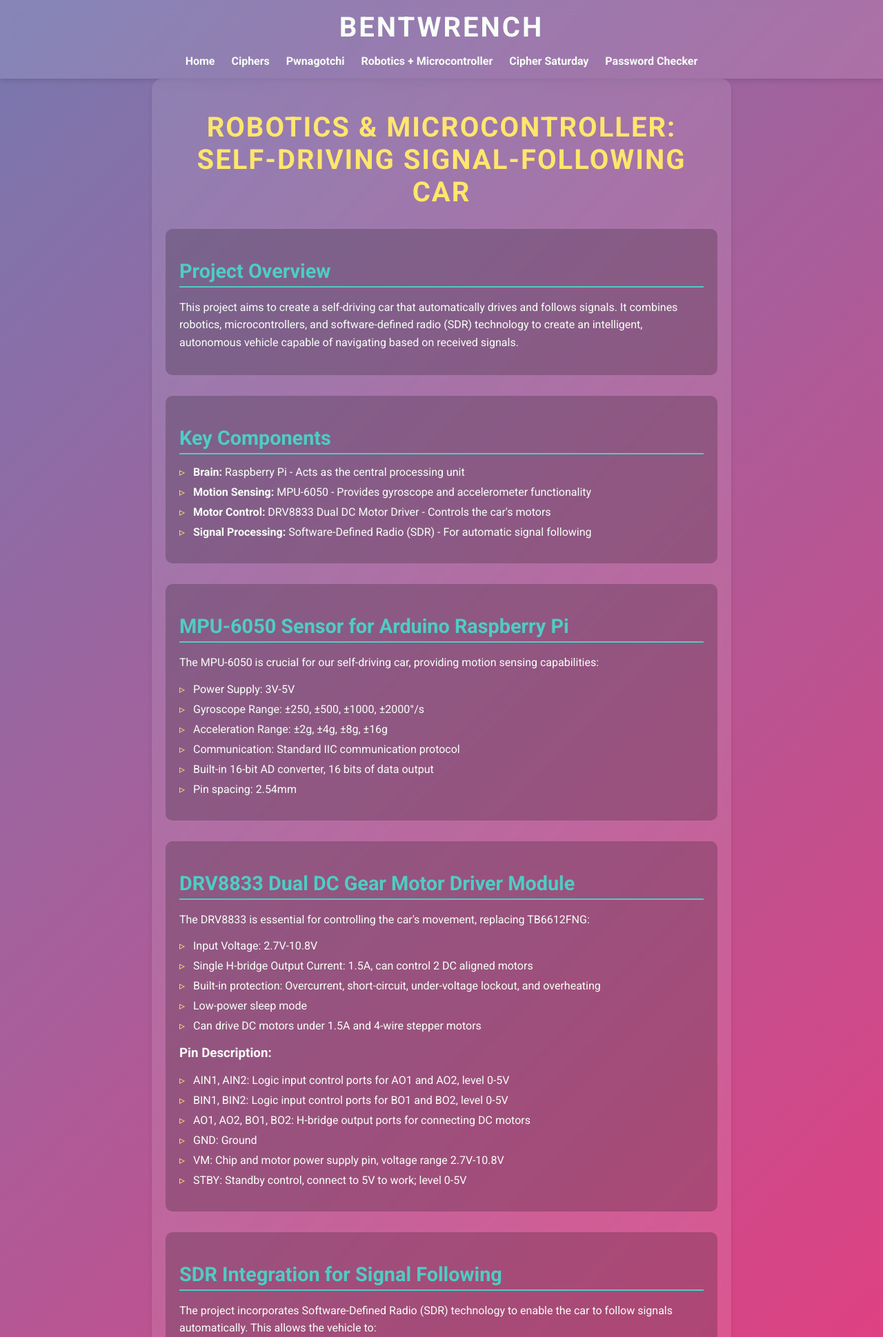
After one commit to b3ntwr3nch/flaskwebsite, a Flask app: page /robotics_microcontroller in a window 1280 px wide. The commit adds this page. Shown: the top 1939 px of the page at 69% size. Run offline with Flask 3, Linux system fonts and the light colour scheme; parts of the project's set-up code (start-up, migrations or seed data) failed here and were passed over.

Commit message:
Initial commit

```diff
--- a/app.py
+++ b/app.py
@@ -5,12 +5,36 @@
 from nltk.corpus import words
 import random
 from flask import Flask, render_template, request, jsonify, redirect, url_for
-from google.cloud import firestore
 
-nltk.download('words', quiet=True)
+class MockDatabase:
+    def collection(self, name):
+        return self
 
+    def document(self, doc_id):
+        return self
+
+    def set(self, data):
+        pass
+
+    def get(self):
+        return self
+
+    def to_dict(self):
+        return {}
+
+if os.getenv('FLASK_ENV') == 'production':
+    from google.cloud import firestore
+    db = firestore.Client()
+else:
+    db = MockDatabase()
+
+if os.getenv('GAE_ENV', '').startswith('standard'):
+    nltk.data.path.append("/tmp")
+    nltk.download('words', download_dir="/tmp")
+else:
+
+    nltk.download('words', quiet=True)
 app = Flask(__name__)
-db = firestore.Client()
 
 def rot13_cipher(text, key=None, decode=False):
     return text.translate(str.maketrans(
@@ -68,7 +92,6 @@
         return "Invalid number of rails. Must be at least 2."
 
     if not decode:
-        # Encryption
         fence = [[None for _ in range(len(text))] for _ in range(rails)]
         rail = 0
         direction = 1
@@ -79,7 +102,6 @@
                 direction *= -1
         return ''.join(char for rail in fence for char in rail if char is not None)
     else:
-        # Decryption
         fence = [[None for _ in range(len(text))] for _ in range(rails)]
         rail = 0
         direction = 1
@@ -110,13 +132,11 @@
     key_order = sorted(range(len(key)), key=lambda k: key[k])
 
     if not decode:
-        # Encryption
         cols = [''] * len(key)
         for i, char in enumerate(text):
             cols[key_order[i % len(key)]] += char
         return ''.join(cols)
     else:
-        # Decryption
         cols = [''] * len(key)
         rows, remainder = divmod(len(text), len(key))
         for i in range(len(key)):
@@ -155,11 +175,8 @@
     i = 0
     for char in text:
         if char.isalpha():
-            # Determine the shift
             shift = key_as_int[i % key_length]
-            # Determine the ASCII offset (65 for uppercase, 97 for lowercase)
             ascii_offset = 65 if char.isupper() else 97
-            # Apply the cipher
             if decode:
                 result += chr((ord(char) - ascii_offset - shift) % 26 + ascii_offset)
             else:
@@ -302,20 +319,19 @@
         return render_template('ciphers.html', keys=keys, descriptions=descriptions, results=results)
 
 
-# Placeholder routes for future pages
 @app.route('/pwnagotchi')
 def pwnagotchi():
     return render_template('pwnagotchi.html')
 
 
-@app.route('/sdr')
-def sdr():
-    return render_template('sdr.html')
+@app.route('/robotics_microcontroller')
+def robotics_microcontroller():
+    return render_template('robotics_microcontroller.html')
 
 
-@app.route('/audio_cipher')
-def audio_cipher():
-    return render_template('audio_cipher.html')
+@app.route('/cipher_saturday')
+def cipher_saturday():
+    return render_template('cipher_saturday.html')
 
 
 import math
@@ -330,7 +346,6 @@
     return len(password) * math.log2(94)  # Assuming 94 printable ASCII characters
 
 def estimate_crack_time(entropy):
-    # Assuming 1 billion guesses per second
     guesses = 2 ** entropy
     seconds = guesses / 1_000_000_000
 
@@ -474,4 +489,5 @@
     return render_template('password_checker.html')
 
 if __name__ == '__main__':
-    app.run(host='0.0.0.0', port=8888)
+    port = int(os.environ.get("PORT", 8888))
+    app.run(host='127.0.0.1', port=port, debug=True)
--- a/requirements.txt
+++ b/requirements.txt
@@ -7,3 +7,4 @@
 Werkzeug==3.0.3
 google-cloud-firestore==2.3.3
 gunicorn==20.1.0
+nltk==3.6.2
--- a/static/styles.css
+++ b/static/styles.css
@@ -111,7 +111,6 @@
   transform: scale(1.05);
 }
 
-/* Cipher Styles */
 .cipher-block {
   background-color: rgba(255, 255, 255, 0.1);
   border: 2px solid var(--secondary-color);
@@ -234,7 +233,6 @@
   animation: shine 3s infinite;
 }
 
-/* Customer Support Styles */
 .customer-support {
   text-align: center;
   margin-top: 2rem;
@@ -348,7 +346,6 @@
   color: #ff4444;
 }
 
-/* Project Pages Styling (Pwnagotchi, SDR, and Audio Cipher) */
 .project-page, .audio-cipher-page {
   max-width: 800px;
   margin: 0 auto;
@@ -413,7 +410,6 @@
   left: -20px;
 }
 
-/* Specific styling for Pwnagotchi page */
 #ethical-considerations {
   border: 2px solid var(--primary-color);
   padding: 20px;
@@ -425,7 +421,6 @@
   color: var(--primary-color);
 }
 
-/* Specific styling for SDR page */
 #applications ul {
   display: grid;
   grid-template-columns: repeat(auto-fit, minmax(200px, 1fr));
@@ -439,10 +434,9 @@
   text-align: center;
 }
 
-/* Specific styling for Audio Cipher page */
 .video-container {
   position: relative;
-  padding-bottom: 56.25%; /* 16:9 aspect ratio */
+  padding-bottom: 56.25%;
   height: 0;
   overflow: hidden;
 }
@@ -460,7 +454,6 @@
   margin-top: 10px;
 }
 
-/* Footer Styles */
 footer {
   flex-shrink: 0;
   background-color: rgba(0, 0, 0, 0.5);
@@ -481,7 +474,6 @@
   text-decoration: underline;
 }
 
-/* Animations */
 @keyframes gradientBG {
   0% { background-position: 0% 50%; }
   50% { background-position: 100% 50%; }
@@ -510,7 +502,6 @@
   100% { top: 100%; }
 }
 
-/* Project Pages Styling (Pwnagotchi and SDR) */
 .project-page {
   max-width: 800px;
   margin: 0 auto;
@@ -575,7 +566,6 @@
   left: -20px;
 }
 
-/* Specific styling for Pwnagotchi page */
 #ethical-considerations {
   border: 2px solid var(--primary-color);
   padding: 20px;
@@ -587,7 +577,6 @@
   color: var(--primary-color);
 }
 
-/* Specific styling for SDR page */
 #applications ul {
   display: grid;
   grid-template-columns: repeat(auto-fit, minmax(200px, 1fr));
@@ -601,7 +590,6 @@
   text-align: center;
 }
 
-/* Media Queries */
 @media (max-width: 600px) {
   .cipher-inputs {
     flex-direction: column;
@@ -713,7 +701,6 @@
   }
 
 
-/* Audio Cipher Analysis Styles */
 .analysis-nav {
   margin-bottom: 30px;
 }
@@ -753,8 +740,7 @@
   margin-bottom: 40px;
 }
 
-/* Existing styles */
-/* Password Checker Styles */
+
 .password-checker-container {
     max-width: 600px;
     margin: 2rem auto;
--- a/templates/base.html
+++ b/templates/base.html
@@ -17,8 +17,8 @@
                 <li><a href="{{ url_for('home') }}">Home</a></li>
                 <li><a href="{{ url_for('ciphers') }}">Ciphers</a></li>
                 <li><a href="{{ url_for('pwnagotchi') }}">Pwnagotchi</a></li>
-                <li><a href="{{ url_for('sdr') }}">SDR</a></li>
-                <li><a href="{{ url_for('audio_cipher') }}">Audio Cipher</a></li>
+                <li><a href="{{ url_for('robotics_microcontroller') }}">Robotics + Microcontroller</a></li>
+                <li><a href="{{ url_for('cipher_saturday') }}">Cipher Saturday</a></li>
                 <li><a href="{{ url_for('password_checker') }}">Password Checker</a></li>
             </ul>
         </nav>
--- a/templates/ciphers.html
+++ b/templates/ciphers.html
@@ -19,7 +19,7 @@
                 <li><a href="{{ url_for('home') }}">Home</a></li>
                 <li><a href="{{ url_for('ciphers') }}">Ciphers</a></li>
                 <li><a href="{{ url_for('pwnagotchi') }}">Pwnagotchi</a></li>
-                <li><a href="{{ url_for('sdr') }}">SDR</a></li>
+                <li><a href="{{ url_for('robotics_microcontroller') }}">Robotics + Microcontroller</a></li>
             </ul>
         </nav>
     </header>
--- a/templates/index.html
+++ b/templates/index.html
@@ -24,8 +24,8 @@
                 <div class="project-links">
                     <a href="{{ url_for('ciphers') }}" class="project-button">Cipher Tools</a>
                     <a href="{{ url_for('pwnagotchi') }}" class="project-button">Pwnagotchi Project</a>
-                    <a href="{{ url_for('sdr') }}" class="project-button">SDR Project</a>
-                    <a href="{{ url_for('audio_cipher') }}" class="project-button">Audio Cipher</a>
+                    <a href="{{ url_for('robotics_microcontroller') }}" class="project-button">Robotics + Microcontroller Project</a>
+                    <a href="{{ url_for('cipher_saturday') }}" class="project-button">Cipher Saturday</a>
                     <a href="{{ url_for('password_checker') }}" class="project-button">Password Checker</a>
                 </div>
 
--- /dev/null
+++ b/templates/robotics_microcontroller.html
@@ -0,0 +1,109 @@
+{% extends "base.html" %}
+
+{% block title %}Robotics & Microcontroller: Self-Driving Signal-Following Car{% endblock %}
+
+{% block content %}
+<div class="project-page">
+    <h1>Robotics & Microcontroller: Self-Driving Signal-Following Car</h1>
+
+    <section id="project-overview">
+        <h2>Project Overview</h2>
+        <p>This project aims to create a self-driving car that automatically drives and follows signals. It combines robotics, microcontrollers, and software-defined radio (SDR) technology to create an intelligent, autonomous vehicle capable of navigating based on received signals.</p>
+    </section>
+
+    <section id="key-components">
+        <h2>Key Components</h2>
+        <ul>
+            <li><strong>Brain:</strong> Raspberry Pi - Acts as the central processing unit</li>
+            <li><strong>Motion Sensing:</strong> MPU-6050 - Provides gyroscope and accelerometer functionality</li>
+            <li><strong>Motor Control:</strong> DRV8833 Dual DC Motor Driver - Controls the car's motors</li>
+            <li><strong>Signal Processing:</strong> Software-Defined Radio (SDR) - For automatic signal following</li>
+        </ul>
+    </section>
+
+    <section id="mpu-6050">
+        <h2>MPU-6050 Sensor for Arduino Raspberry Pi</h2>
+        <p>The MPU-6050 is crucial for our self-driving car, providing motion sensing capabilities:</p>
+        <ul>
+            <li>Power Supply: 3V-5V</li>
+            <li>Gyroscope Range: ±250, ±500, ±1000, ±2000°/s</li>
+            <li>Acceleration Range: ±2g, ±4g, ±8g, ±16g</li>
+            <li>Communication: Standard IIC communication protocol</li>
+            <li>Built-in 16-bit AD converter, 16 bits of data output</li>
+            <li>Pin spacing: 2.54mm</li>
+        </ul>
+    </section>
+
+    <section id="drv8833">
+        <h2>DRV8833 Dual DC Gear Motor Driver Module</h2>
+        <p>The DRV8833 is essential for controlling the car's movement, replacing TB6612FNG:</p>
+        <ul>
+            <li>Input Voltage: 2.7V-10.8V</li>
+            <li>Single H-bridge Output Current: 1.5A, can control 2 DC aligned motors</li>
+            <li>Built-in protection: Overcurrent, short-circuit, under-voltage lockout, and overheating</li>
+            <li>Low-power sleep mode</li>
+            <li>Can drive DC motors under 1.5A and 4-wire stepper motors</li>
+        </ul>
+        <h3>Pin Description:</h3>
+        <ul>
+            <li>AIN1, AIN2: Logic input control ports for AO1 and AO2, level 0-5V</li>
+            <li>BIN1, BIN2: Logic input control ports for BO1 and BO2, level 0-5V</li>
+            <li>AO1, AO2, BO1, BO2: H-bridge output ports for connecting DC motors</li>
+            <li>GND: Ground</li>
+            <li>VM: Chip and motor power supply pin, voltage range 2.7V-10.8V</li>
+            <li>STBY: Standby control, connect to 5V to work; level 0-5V</li>
+        </ul>
+    </section>
+
+    <section id="sdr-integration">
+        <h2>SDR Integration for Signal Following</h2>
+        <p>The project incorporates Software-Defined Radio (SDR) technology to enable the car to follow signals automatically. This allows the vehicle to:</p>
+        <ul>
+            <li>Detect and analyze various radio signals in real-time</li>
+            <li>Adjust its path based on the strength and direction of received signals</li>
+            <li>Potentially communicate with other devices or infrastructure</li>
+        </ul>
+    </section>
+
+    <section id="self-driving-capabilities">
+        <h2>Self-Driving Capabilities</h2>
+        <p>By combining the MPU-6050 for motion sensing, the DRV8833 for motor control, and SDR for signal processing, our car achieves self-driving capabilities including:</p>
+        <ul>
+            <li>Autonomous navigation based on sensor data and received signals</li>
+            <li>Obstacle detection and avoidance</li>
+            <li>Dynamic path planning and adjustment</li>
+            <li>Signal strength-based movement and decision making</li>
+        </ul>
+    </section>
+
+    <section id="motor-control">
+        <h2>Motor Control with DRV8833</h2>
+        <p>The DRV8833 allows for precise control of two motors:</p>
+        <h3>Motor 1 Control:</h3>
+        <table>
+            <tr><th>AIN1</th><th>AIN2</th><th>Action</th></tr>
+            <tr><td>0</td><td>0</td><td>Stop</td></tr>
+            <tr><td>0</td><td>1</td><td>Backward</td></tr>
+            <tr><td>1</td><td>0</td><td>Forward</td></tr>
+        </table>
+        <h3>Motor 2 Control:</h3>
+        <table>
+            <tr><th>BIN1</th><th>BIN2</th><th>Action</th></tr>
+            <tr><td>0</td><td>0</td><td>Stop</td></tr>
+            <tr><td>0</td><td>1</td><td>Backward</td></tr>
+            <tr><td>1</td><td>0</td><td>Forward</td></tr>
+        </table>
+    </section>
+
+    <section id="future-enhancements">
+        <h2>Future Enhancements</h2>
+        <p>Potential improvements and additions to the project could include:</p>
+        <ul>
+            <li>Integration of machine learning algorithms for improved decision making</li>
+            <li>Addition of cameras for visual navigation and object recognition</li>
+            <li>Expansion of SDR capabilities for broader signal analysis and response</li>
+            <li>Implementation of swarm behavior with multiple vehicles</li>
+        </ul>
+    </section>
+</div>
+{% endblock %}
```
Also changed, not shown: app.yaml (+13 -0 lines), templates/cipher_saturday.html (renamed from templates/audio_cipher.html, +8 -8 lines), templates/password_checker.html (+82 -39 lines), templates/sdr.html (deleted, +0 -46 lines), 1 other file.
